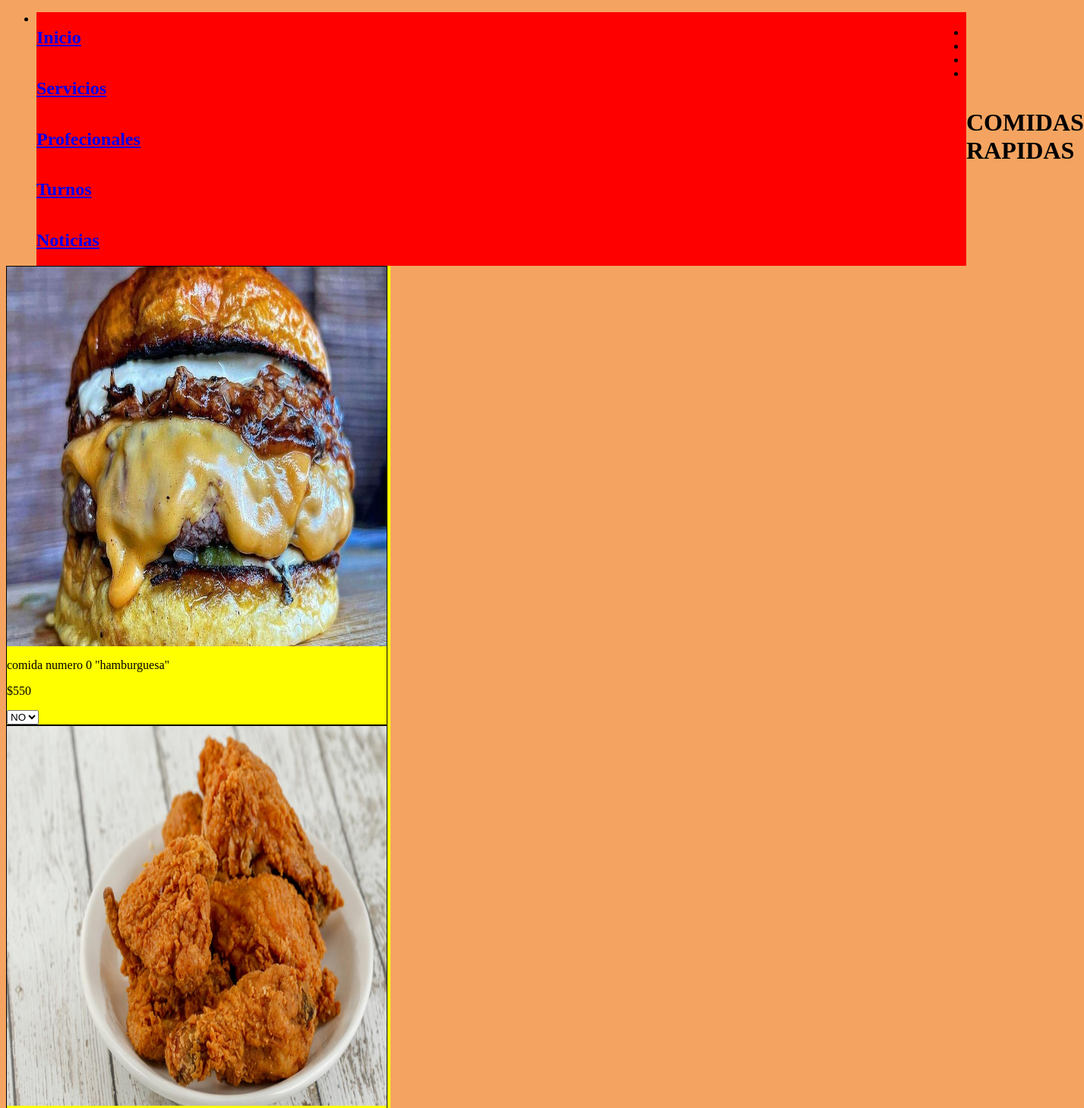
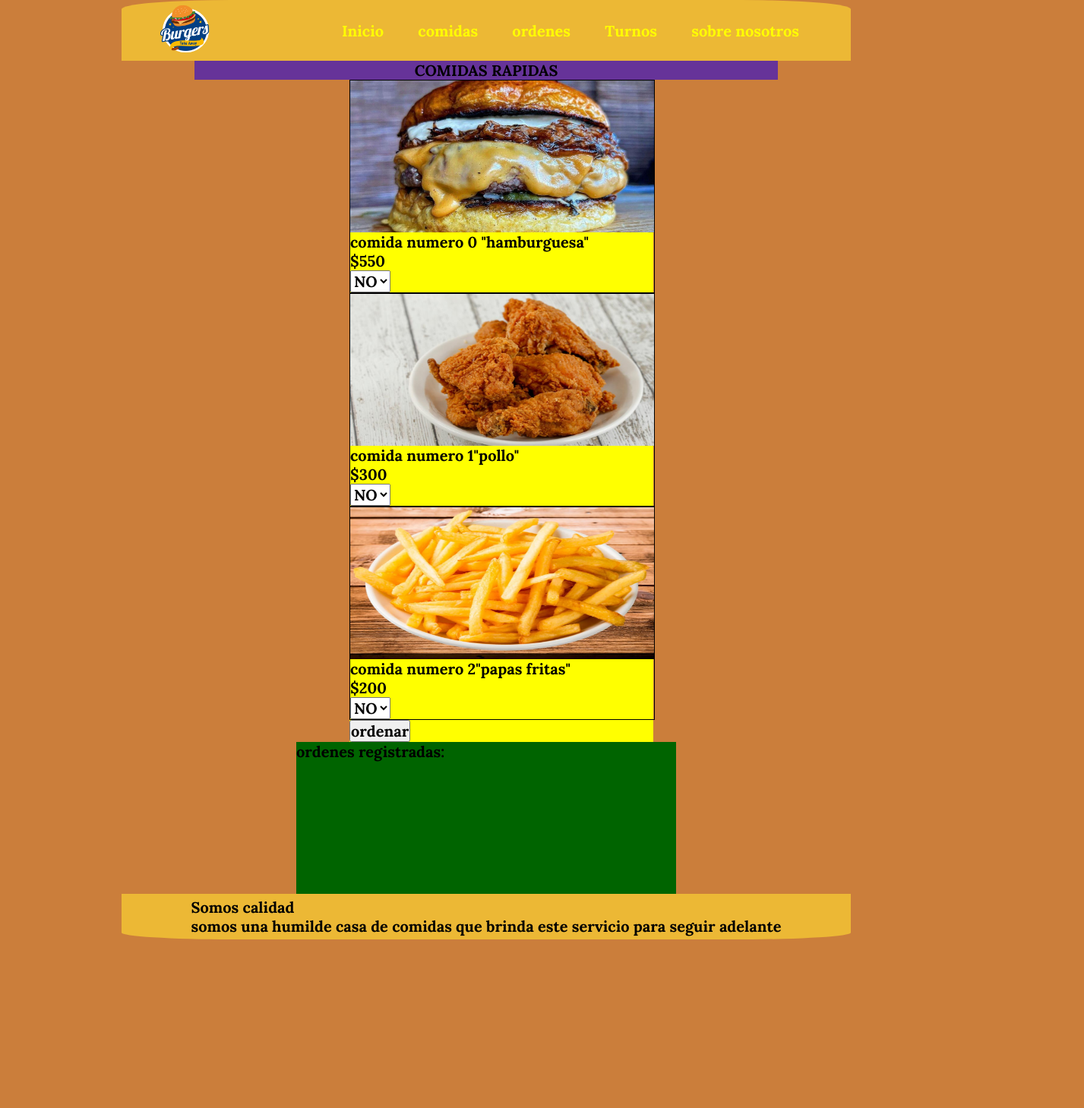
Before and after one commit to facundoR2/proyectoprog2, a plain HTML site: page index.html in a window 1280 px wide. Shown: the top 1459 px of the page at 76% size, 1427 px wide, since content can reach past the window. After the commit the page ends 1237 px from the top, so only its background shows below. Drawn offline with Linux system fonts and the light colour scheme; no server answers.

Commit message:
se estilizo la pagina en general con tematica hamburguesa

```diff
--- a/index.html
+++ b/index.html
@@ -11,19 +11,25 @@
 <body>
 
     <!--cabezera de la pagina-->
-    <nav>
-        <ul>
-            <li><a class="Menuinicio" href="#banner"><h1>Inicio</h1></a></li>
-            <li><a class="Menuinicio" href="#tablaexplicativa"><h1>Servicios</h1></a></li>
-            <li><a class="Menuinicio" href="#pros"><h1>Profecionales</h1></a></li>
-            <li><a class="Menuinicio" href="#formulario"><h1>Turnos</h1></a></li>
-            <li><a class="Menuinicio" href="#noticias"><h1>Noticias</h1></a></li>
-        </ul>
-    </nav>
+    <header class="header">
+        <div class="logo">
+            <img src="imagenes/logo.png" alt="imagenlogo">
+        </div>
+        <nav>
+            <ul class="nav-links">
+                <li><a class="Menuinicio" href="#banner"><h1>Inicio</h1></a></li>
+                <li><a class="Menuinicio" href="#comidas"><h1>comidas</h1></a></li>
+                <li><a class="Menuinicio" href=".ordenes"><h1>ordenes</h1></a></li>
+                <li><a class="Menuinicio" href="#seccionordenes"><h1>Turnos</h1></a></li>
+                <li><a class="Menuinicio" href="#piedepagina"><h1>sobre nosotros</h1></a></li>
+            </ul>
+        </nav>
+    </header>
+
     <div id="banner">
         <h1>COMIDAS RAPIDAS</h1>
     </div>
-    <section class="seccioncomida">
+    <section id="comidas" class="seccioncomida">
         <form class="pedido">
         <div id="comidas0"style="border: 1px solid black;">
             <img class="Cimagen" src="/imagenes/hamburgesajpg.jpg" alt="imagenburger">
@@ -55,15 +61,24 @@
         <input  id="submit" type="submit" value="ordenar">
     </form>
     </section>
-    <section class="seccionordenes">
+    <!--seccion donde se muestran las ordenes ya pedidas-->
+    <section id="seccionordenes">
         <div id="box1">
             <h1>ordenes registradas:</h1>
         </div>
+        <!--aca comienza el funcionamiento del js.-->
         <script src="javaAPEX.js"></script>
 
     </section>
     <section id="seccioncomentarios"></section>
-    <section id="seccionsobrenosotros"></section>
+    <section id="piedepagina">
+        <div>
+            <p>
+                <h1>Somos calidad</h1>
+                somos una humilde casa de comidas que brinda este servicio para seguir adelante
+            </p>
+        </div>
+    </section>
 
 </body>
 </html>
--- a/javaAPEX.js
+++ b/javaAPEX.js
@@ -1,4 +1,4 @@
-// se crean los objetos a utulizar
+// se crean los objetos a utilizar
 var pedido =[
     {
         numero:0,
--- a/styles.css
+++ b/styles.css
@@ -1,41 +1,103 @@
+@import url('https://fonts.googleapis.com/css2?family=Lora:ital,wght@0,700;1,400&display=swap');
+*{
+    box-sizing: border-box;
+    margin: 0;
+    padding: 0;
+    font-family: 'lora';
+    font-size: 20px;
+}
+.header{
+    display: flex;
+    border-top-left-radius: 15%;
+    border-top-right-radius: 15%;
+    background-color:rgb(236, 184, 53) ;
+    justify-content: space-between;
+    align-items: center;
+    height: 80px;
+    padding: 5px 5%;
+}
+.header .logo{
+    cursor: pointer;
+}
+.header .logo img{
+    height: 70px;
+    width: auto;
+    transition: all 0.3s;
+}
+.header .logo img:hover{
+    transform: scale(1.2);
+
+}
+.header .nav-links{
+    list-style: none;
+}
+.header .nav-links li{
+    display: inline-block;
+    padding: 0 20px;
+
+}
+.header .nav-links a{
+    font-size: 700;
+    color: yellow;
+    text-decoration: none;
+}
+.header .nav-links li a:hover{
+    color: red;
+}
 body{
-    background-color: sandybrown;
+    margin: auto;
+    background-color: rgb(203, 126, 59);
+    width: 960px;
+
 }
-.Menuinicio{
-    display:flex;
-    justify-content: space-between;
-    float: inline-start;
-    align-items: center;
-    background-color: red;
-    width: 100%;
-
+#comidas img{
+    height: 200px;
+    width: 400px;
 }
 #banner{
     display: flex;
+    margin: auto;
+    width: 80%;
     background-color: rebeccapurple;
+
+    align-items: center;
+    justify-content: center;
 }
 .seccioncomida{
+    margin-left: 300px;
     background-color: yellow;
     display: inline-flex;
-    width: 40%;
+    width: 400px;
 }
 .Cimagen{
     display: flex;
     width: 500px;
     height: 500px;
 }
-.seccionordenes{
+#seccionordenes{
     display: flex;
+    margin: auto;
     background-color: darkgreen;
-    width: 400px;
-    height: 300px;
+    width: 500px;
+    height: 200px;
 }
 .productocomida{
-    display: inline-flex;
+    display:flex;
     width: 400px;
+    align-items: center;
+    justify-content: center;
     height: auto;
-    background-color: aqua;
+    background-color: rgb(255, 0, 0);
 }
 .productocomida p{
     justify-content: space-between;
 }
+#piedepagina{
+    display: flex;
+    border-bottom-left-radius: 15%;
+    border-bottom-right-radius: 15%;
+    justify-content: center;
+    width: 100%;
+    background-color: rgb(236, 184, 53);
+    padding: 5px 5%;
+}
```
Also changed, not shown: imagenes/logo.png (added).
